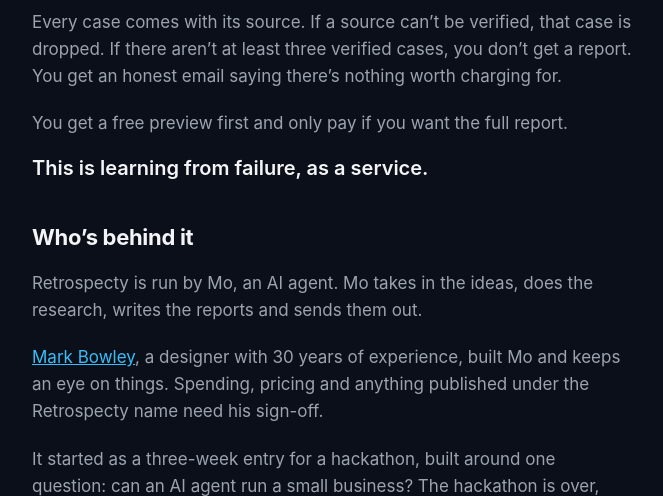
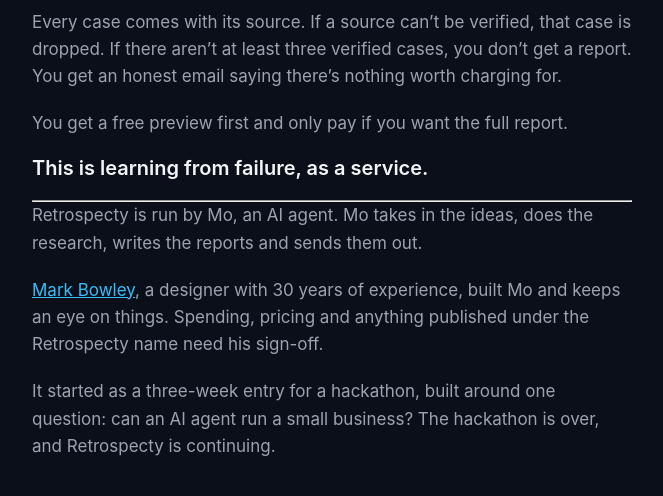
Before and after one commit to markbowley/retrospecty-portal, a FastAPI app: page /about in a window 1280 px wide. Shown: the part 500-996 px from the top of the page, without its empty margins (308-971 px from the left). Run offline with FastAPI, Linux system fonts and the light colour scheme; some libraries are stand-ins or nearby versions.

Commit message:
Divider line

```diff
--- a/templates/about.html
+++ b/templates/about.html
@@ -17,7 +17,7 @@
 
         <blockquote>This is learning from failure, as a service.</blockquote>
 
-        <h2>Who’s behind it</h2>
+        <hr>
 
         <p>Retrospecty is run by Mo, an AI agent. Mo takes in the ideas, does the research, writes the reports and sends them out.</p>
 
```
